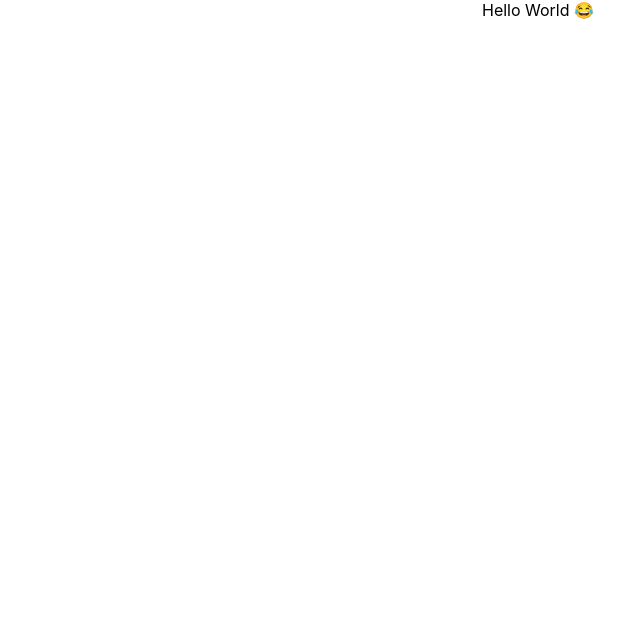
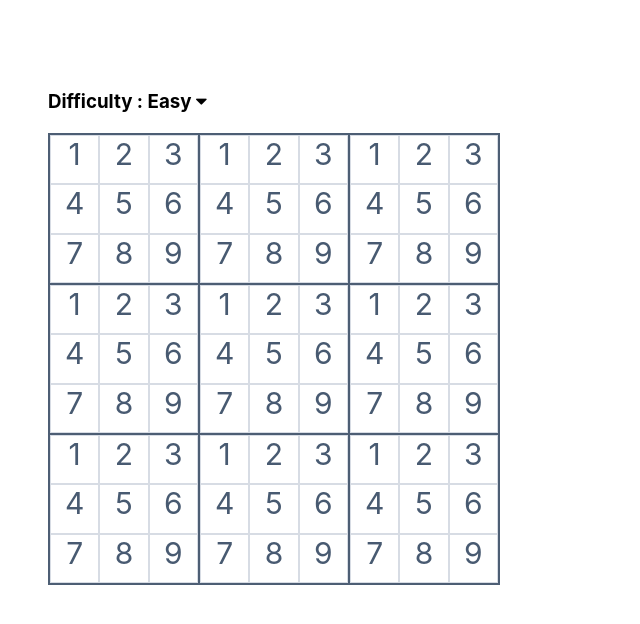
Before and after one commit to siddharth20190428/sudoku-react, a React (Create React App) app: page / in a window 1280 px wide. Shown: the top 624 px of the page, without its empty margins (102-742 px from the left). Built offline with nearby package versions, Linux system fonts and the light colour scheme.

Commit message:
Suduko Grid added

```diff
--- a/package.json
+++ b/package.json
@@ -8,7 +8,7 @@
     "@testing-library/user-event": "^12.8.3",
     "react": "^17.0.2",
     "react-dom": "^17.0.2",
-    "react-scripts": "4.0.3",
+    "react-scripts": "^4.0.3",
     "web-vitals": "^1.1.2"
   },
   "scripts": {
--- a/public/index.html
+++ b/public/index.html
@@ -3,6 +3,8 @@
   <head>
     <meta charset="utf-8" />
     <link rel="icon" href="%PUBLIC_URL%/logo.png" />
+    <link rel="stylesheet" href="https://cdnjs.cloudflare.com/ajax/libs/font-awesome/4.7.0/css/font-awesome.min.css">
+
     <meta name="viewport" content="width=device-width, initial-scale=1" />
     <meta name="theme-color" content="#000000" />
     <meta name="description" content="Sudoku Web App using ReactJS" />
--- a/src/App.css
+++ b/src/App.css
@@ -1,38 +1,4 @@
-.App {
-  text-align: center;
+.App{
+  margin-top: 90px;
+  margin-left: 150px;
 }
-
-.App-logo {
-  height: 40vmin;
-  pointer-events: none;
-}
-
-@media (prefers-reduced-motion: no-preference) {
-  .App-logo {
-    animation: App-logo-spin infinite 20s linear;
-  }
-}
-
-.App-header {
-  background-color: #282c34;
-  min-height: 100vh;
-  display: flex;
-  flex-direction: column;
-  align-items: center;
-  justify-content: center;
-  font-size: calc(10px + 2vmin);
-  color: white;
-}
-
-.App-link {
-  color: #61dafb;
-}
-
-@keyframes App-logo-spin {
-  from {
-    transform: rotate(0deg);
-  }
-  to {
-    transform: rotate(360deg);
-  }
-}
--- a/src/App.js
+++ b/src/App.js
@@ -1,7 +1,17 @@
+import React from "react";
+import ReactDom from "react-dom";
 import "./App.css";
+import Board from "./components/Board";
+import Header from "./components/Header";
 
 function App() {
-  return <div className="App">Hello World 😂</div>;
+  return (<div className="App">
+    <Header />
+    <Board />
+   </div>
+  );
 }
 
+ReactDom.render(<App />, document.getElementById("root"))
+
 export default App;
--- /dev/null
+++ b/src/components/Board.css
@@ -0,0 +1,36 @@
+*{
+ margin: 0px;
+ padding: 0px;
+}
+
+.outterContainer{
+    border: 1px solid #4D5E74;
+    display: grid;
+    grid-template-rows:repeat(3, 1fr);
+    grid-template-columns: repeat(3, 1fr);
+    width: 450px;
+    height: 450px;
+
+
+}
+
+.grid-item{
+    border: 1px solid #4D5E74;
+    display: grid;
+    grid-template-rows: repeat(3, 1fr);
+    grid-template-columns: repeat(3, 1fr);
+
+
+}
+
+.sub-grid-item{
+    border: .5px solid #D7DCE4;
+    font-size: 30px;
+    text-align: center;
+    color: #485A71;
+}
+
+
+.header{
+    margin-bottom: 20px;
+}
--- /dev/null
+++ b/src/components/Board.jsx
@@ -0,0 +1,113 @@
+import "./Board.css";
+
+const board = () => {
+  return (
+    <>
+      <div className="outterContainer">
+        <div className="div1 grid-item">
+          <div className="div1 sub-grid-item"> 1</div>
+          <div className="div2 sub-grid-item"> 2</div>
+          <div className="div3 sub-grid-item"> 3</div>
+          <div className="div4 sub-grid-item"> 4</div>
+          <div className="div5 sub-grid-item"> 5</div>
+          <div className="div6 sub-grid-item"> 6</div>
+          <div className="div7 sub-grid-item"> 7</div>
+          <div className="div8 sub-grid-item"> 8</div>
+          <div className="div9 sub-grid-item"> 9</div>
+        </div>
+     <div className="div2 grid-item">
+          <div className="div1 sub-grid-item"> 1</div>
+          <div className="div2 sub-grid-item"> 2</div>
+          <div className="div3 sub-grid-item"> 3</div>
+          <div className="div4 sub-grid-item"> 4</div>
+          <div className="div5 sub-grid-item"> 5</div>
+          <div className="div6 sub-grid-item"> 6</div>
+          <div className="div7 sub-grid-item"> 7</div>
+          <div className="div8 sub-grid-item"> 8</div>
+          <div className="div9 sub-grid-item"> 9</div>
+        </div>
+        <div className="div3 grid-item">
+          <div className="div1 sub-grid-item"> 1</div>
+          <div className="div2 sub-grid-item"> 2</div>
+          <div className="div3 sub-grid-item"> 3</div>
+          <div className="div4 sub-grid-item"> 4</div>
+          <div className="div5 sub-grid-item"> 5</div>
+          <div className="div6 sub-grid-item"> 6</div>
+          <div className="div7 sub-grid-item"> 7</div>
+          <div className="div8 sub-grid-item"> 8</div>
+          <div className="div9 sub-grid-item"> 9</div>
+        </div>
+        <div className="div4 grid-item">
+          <div className="div1 sub-grid-item"> 1</div>
+          <div className="div2 sub-grid-item"> 2</div>
+          <div className="div3 sub-grid-item"> 3</div>
+          <div className="div4 sub-grid-item"> 4</div>
+          <div className="div5 sub-grid-item"> 5</div>
+          <div className="div6 sub-grid-item"> 6</div>
+          <div className="div7 sub-grid-item"> 7</div>
+          <div className="div8 sub-grid-item"> 8</div>
+          <div className="div9 sub-grid-item"> 9</div>
+        </div>
+        <div className="div5 grid-item">
+          <div className="div1 sub-grid-item"> 1</div>
+          <div className="div2 sub-grid-item"> 2</div>
+          <div className="div3 sub-grid-item"> 3</div>
+          <div className="div4 sub-grid-item"> 4</div>
+          <div className="div5 sub-grid-item"> 5</div>
+          <div className="div6 sub-grid-item"> 6</div>
+          <div className="div7 sub-grid-item"> 7</div>
+          <div className="div8 sub-grid-item"> 8</div>
+          <div className="div9 sub-grid-item"> 9</div>
+        </div>
+        <div className="div6 grid-item">
+          <div className="div1 sub-grid-item"> 1</div>
+          <div className="div2 sub-grid-item"> 2</div>
+          <div className="div3 sub-grid-item"> 3</div>
+          <div className="div4 sub-grid-item"> 4</div>
+          <div className="div5 sub-grid-item"> 5</div>
+          <div className="div6 sub-grid-item"> 6</div>
+          <div className="div7 sub-grid-item"> 7</div>
+          <div className="div8 sub-grid-item"> 8</div>
+          <div className="div9 sub-grid-item"> 9</div>
+        </div>
+        <div className="div7 grid-item">
+
+          <div className="div1 sub-grid-item"> 1</div>
+          <div className="div2 sub-grid-item"> 2</div>
+          <div className="div3 sub-grid-item"> 3</div>
+          <div className="div4 sub-grid-item"> 4</div>
+          <div className="div5 sub-grid-item"> 5</div>
+          <div className="div6 sub-grid-item"> 6</div>
+          <div className="div7 sub-grid-item"> 7</div>
+          <div className="div8 sub-grid-item"> 8</div>
+          <div className="div9 sub-grid-item"> 9</div>
+        </div>
+        <div className="div8 grid-item">
+          <div className="div1 sub-grid-item"> 1</div>
+          <div className="div2 sub-grid-item"> 2</div>
+          <div className="div3 sub-grid-item"> 3</div>
+          <div className="div4 sub-grid-item"> 4</div>
+          <div className="div5 sub-grid-item"> 5</div>
+          <div className="div6 sub-grid-item"> 6</div>
+          <div className="div7 sub-grid-item"> 7</div>
+          <div className="div8 sub-grid-item"> 8</div>
+          <div className="div9 sub-grid-item"> 9</div>
+        </div>
+        <div className="div9 grid-item">
+          <div className="div1 sub-grid-item"> 1</div>
+          <div className="div2 sub-grid-item"> 2</div>
+          <div className="div3 sub-grid-item"> 3</div>
+          <div className="div4 sub-grid-item"> 4</div>
+          <div className="div5 sub-grid-item"> 5</div>
+          <div className="div6 sub-grid-item"> 6</div>
+          <div className="div7 sub-grid-item"> 7</div>
+          <div className="div8 sub-grid-item"> 8</div>
+          <div className="div9 sub-grid-item"> 9</div>
+        </div>
+
+      </div>
+    </>
+  );
+};
+
+export default board;
--- /dev/null
+++ b/src/components/Header.jsx
@@ -0,0 +1,17 @@
+import "./Board.css";
+
+
+const Header = () => {
+
+    function showDropDown(){
+
+    }
+    return (
+        <div className="header">
+        <h3>Difficulty :  <span>Easy  <i class="fa fa-caret-down" onClick={showDropDown} aria-hidden="true"></i>
+</span> </h3>
+        </div>
+    )
+}
+
+export default Header
```
Also changed, not shown: src/components/InputPanel.jsx (added), 1 other file (tests, documents, lock files or other folders).
